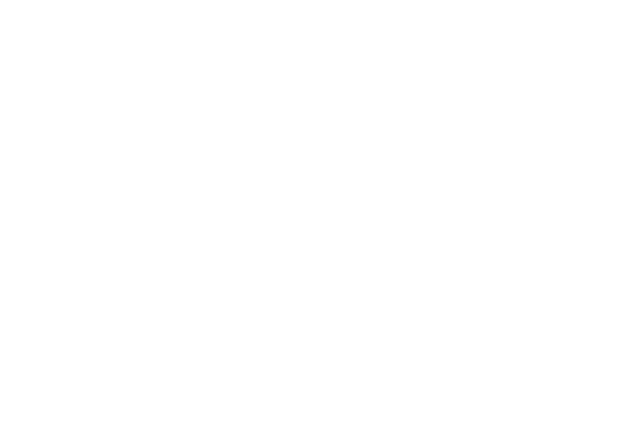
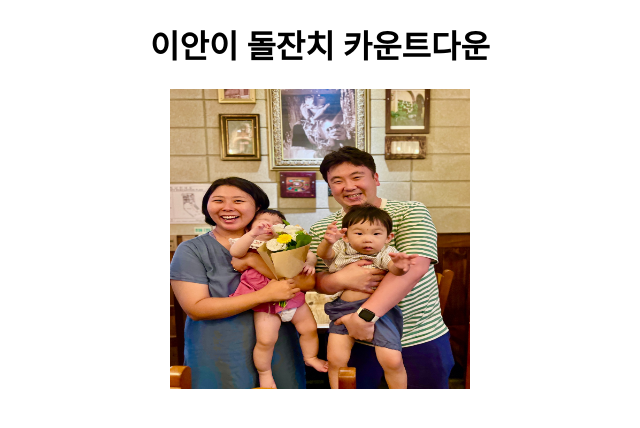
Before and after one commit to datajcthemax/countdown, a plain HTML site: page index.html in a window 1280 px wide. Shown: the whole page, without its empty margins (320-960 px from the left). Drawn offline with Linux system fonts and the light colour scheme.

Commit message:
base setup

```diff
--- a/index.html
+++ b/index.html
@@ -4,9 +4,12 @@
     <meta charset="UTF-8">
     <meta http-equiv="X-UA-Compatible" content="IE=edge">
     <meta name="viewport" content="width=device-width, initial-scale=1.0">
-    <title>Document</title>
+    <title>Count Down</title>
+    <link rel="stylesheet" href="style.css">
+    <script src="script.js" defer></script>
 </head>
 <body>
-
+    <h1 class="title">이안이 돌잔치 카운트다운</h1>
+    <img src="IMG_0645.JPG" alt="가족사진" class="backgroundpic">
 </body>
 </html>
--- a/style.css
+++ b/style.css
@@ -0,0 +1,15 @@
+* {
+    box-sizing: border-box;
+}
+
+.title {
+    text-align: center;
+}
+
+.backgroundpic {
+    display: block;
+    margin-left: auto;
+    margin-right: auto;
+    width: 300px;
+    height: 300px;
+}
```
Also changed, not shown: IMG_0645.JPG (added).
